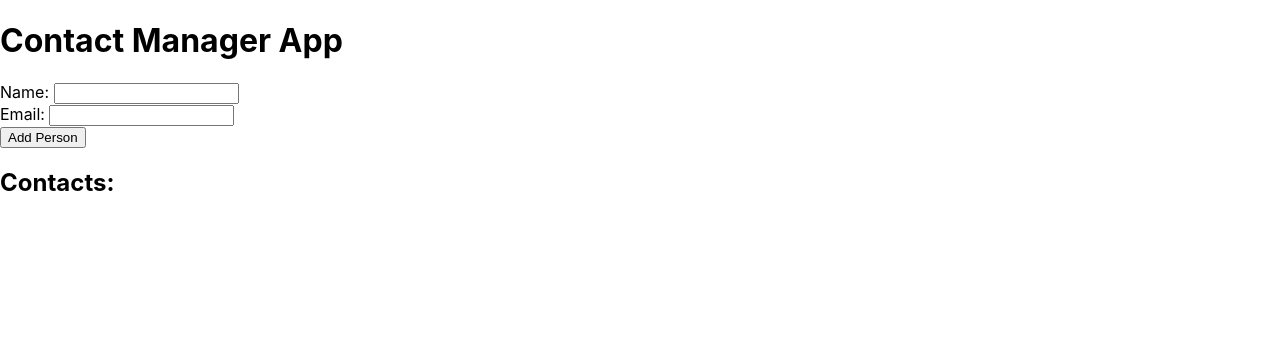
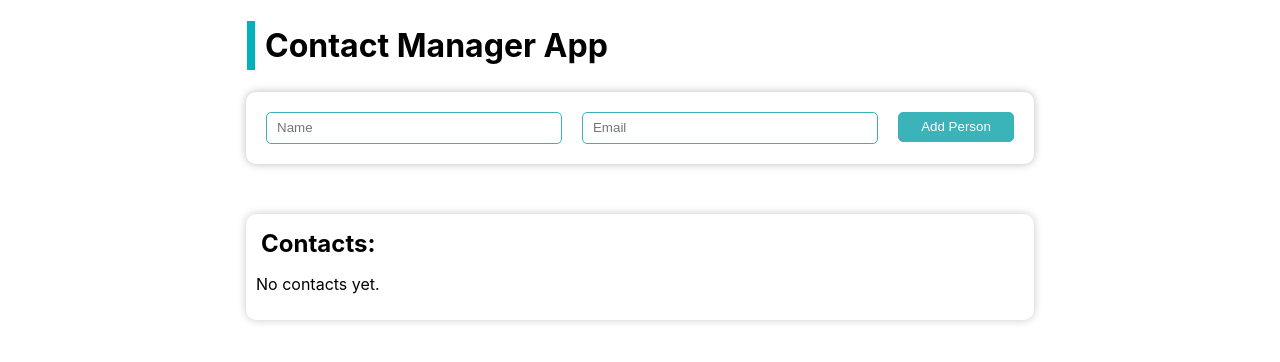
Before and after one commit to hmza21/Contact-Manager, a React (Create React App) app: page / in a window 1280 px wide. Shown: the top 362 px of the page. Built offline with nearby package versions, Linux system fonts and the light colour scheme.

Commit message:
Added Delete functionality ad CSS

```diff
--- a/src/App.js
+++ b/src/App.js
@@ -1,4 +1,4 @@
-import './App.css';
+import './css/App.css';
 import Form from './components/form'
 import ContactsList from './components/contactsList'
 
@@ -12,11 +12,19 @@ const App = () => {
     setContacts([...contacts, contact]);
   };
 
+  const deleteContact = (index) => {
+    const updatedContacts = [...contacts];
+    updatedContacts.splice(index, 1);
+    setContacts(updatedContacts);
+  }
+
   return (
     <>
-      <h1>Contact Manager App</h1>
-      <Form addContact={ addContact }/>
-      <ContactsList contacts={ contacts }/>
+      <div id="main">
+        <h1>Contact Manager App</h1>
+        <Form addContact={ addContact }/>
+        <ContactsList contacts={ contacts } deleteContact={ deleteContact }/>
+      </div>
     </>
   );
 }
--- a/src/components/contactsList.jsx
+++ b/src/components/contactsList.jsx
@@ -1,12 +1,11 @@
 import ContactsListItem from './contactsListItem'
+import '../css/contactsList.css'
 
 const ContactsList = props => (
-  <>
+  <div id="contacts-list">
     <h2>Contacts:</h2>
-    <ol>
-      { props.contacts.map(contact => <ContactsListItem contact={ contact } />) }
-    </ol>
-  </>
+    { props.contacts.length !== 0 ? <ol>{props.contacts.map((contact, index) => <ContactsListItem index={ index } contact={ contact } deleteContact={ props.deleteContact } />)} </ol> : (<p>No contacts yet.</p>) }
+  </div>
 );
 
 export default ContactsList;
--- a/src/components/contactsListItem.jsx
+++ b/src/components/contactsListItem.jsx
@@ -1,3 +1,25 @@
-const ContactsListItem = props => (<li><strong>{ props.contact.username }</strong> - { props.contact.email }</li>);
+import '../css/contactsListItem.css'
+import { useState } from 'react';
+
+const ContactsListItem = props => {
+
+  // eslint-disable-next-line
+  const [index, setIndex] = useState(props.index);
+
+  const deleteContactSubmit = (e) => {
+    e.preventDefault();
+    props.deleteContact(index);
+  }
+
+  return (
+    <li>
+      <form onSubmit={ deleteContactSubmit }>
+        <strong>{ props.index + 1 }. { props.contact.username }</strong> - { props.contact.email }
+        <input type="hidden" value={ index } />
+        <button type="submit">Delete</button>
+      </form>
+    </li>
+  );
+};
 
 export default ContactsListItem;
--- a/src/components/form.jsx
+++ b/src/components/form.jsx
@@ -1,4 +1,5 @@
 import { useState } from "react";
+import '../css/form.css'
 
 const Form = props => {
 
@@ -21,16 +22,8 @@ const Form = props => {
 
   return (
     <form onSubmit={ addContactSubmit }>
-      <label htmlFor="name">Name: </label>
-      <input type="text" value={ username } onChange={e => setUsername(e.target.value)} />
-
-      <br />
-
-      <label htmlFor="email">Email: </label>
-      <input type="text" value={ email } onChange={e => setEmail(e.target.value)} />
-
-      <br />
-
+      <input type="text" value={ username } onChange={e => setUsername(e.target.value)} placeholder="Name"/>
+      <input type="text" value={ email } onChange={e => setEmail(e.target.value)} placeholder="Email"/>
       <button type="submit">Add Person</button>
     </form>
   );
--- /dev/null
+++ b/src/css/App.css
@@ -0,0 +1,14 @@
+#main {
+    display: flex;
+    flex-direction: column;
+    align-items: center;
+}
+
+#main > * {
+    width: 60%;
+}
+
+h1 {
+    border-left: 8px solid rgb(0, 178, 185);
+    padding: 5px 0 5px 10px;
+}
--- /dev/null
+++ b/src/css/contactsList.css
@@ -0,0 +1,18 @@
+#contacts-list {
+    margin-top: 50px;
+    padding: 10px;
+    border-radius: 10px;
+    box-shadow: 0 0 8px 0 rgb(200, 200, 200);
+    /* background-color: rgb(225, 245, 255); */
+}
+
+h2 {
+    margin: 5px;
+}
+
+ol {
+    margin: 0;
+    padding: 0 25px;
+    display: flex;
+    flex-direction: column;
+}
--- /dev/null
+++ b/src/css/contactsListItem.css
@@ -0,0 +1,4 @@
+li {
+    list-style: none inside none;
+    /* background-color: rgb(174, 246, 246); */
+}
--- /dev/null
+++ b/src/css/form.css
@@ -0,0 +1,26 @@
+form {
+    border-radius: 10px;
+    background-color: white;
+    width: 100%;
+    box-shadow: 0px 0px 8px 0px rgb(188, 188, 188);
+    display: flex;
+    padding: 10px;
+}
+
+form > * {
+    margin: 10px;
+    height: 30px;
+    border-radius: 5px;
+    border: 1px solid rgb(58, 180, 184);
+}
+
+form > input {
+    width: 100%;
+    padding: 0 10px;
+}
+
+form > button {
+    width: 300px;
+    background-color: rgb(58, 180, 184);
+    color: white;
+}
```
